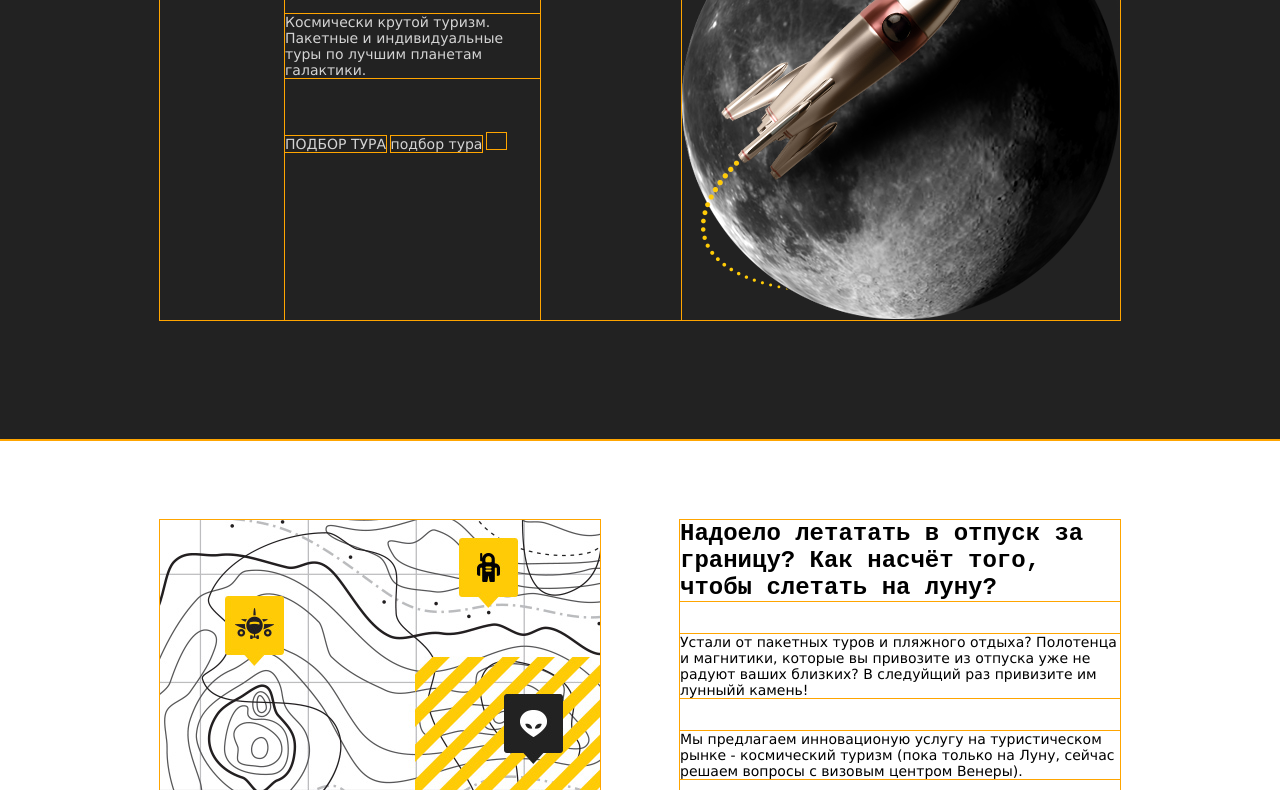
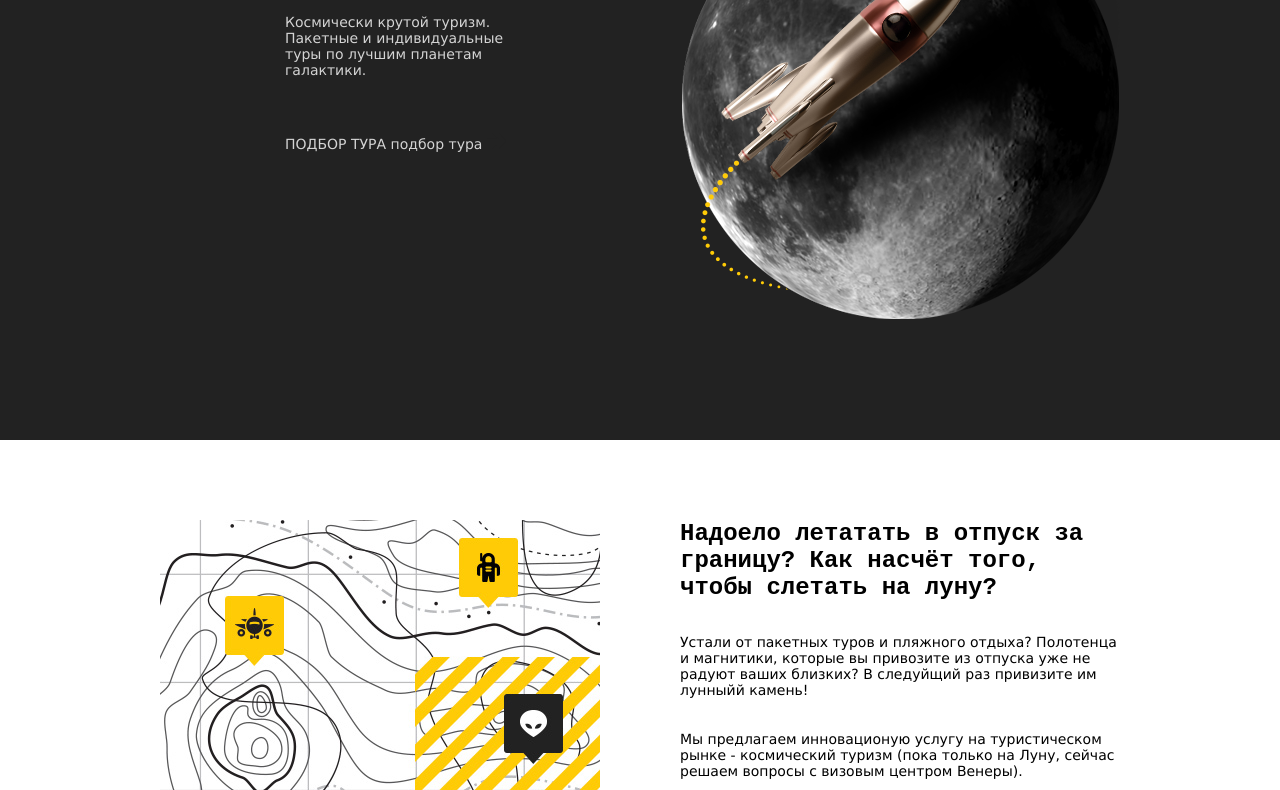
Before and after one commit to makakich1303/makakich1303.github.io, a plain HTML site: page index.html in a window 1280 px wide. Shown: the part 283-1073 px from the top of the page. Drawn offline with Linux system fonts and the light colour scheme.

Commit message:
Update style.css

```diff
--- a/style.css
+++ b/style.css
@@ -1,7 +1,6 @@
 * {
 	padding: 0;
 	margin: 0;
-	outline: 1px solid orange;
 }
 
 body {
```
